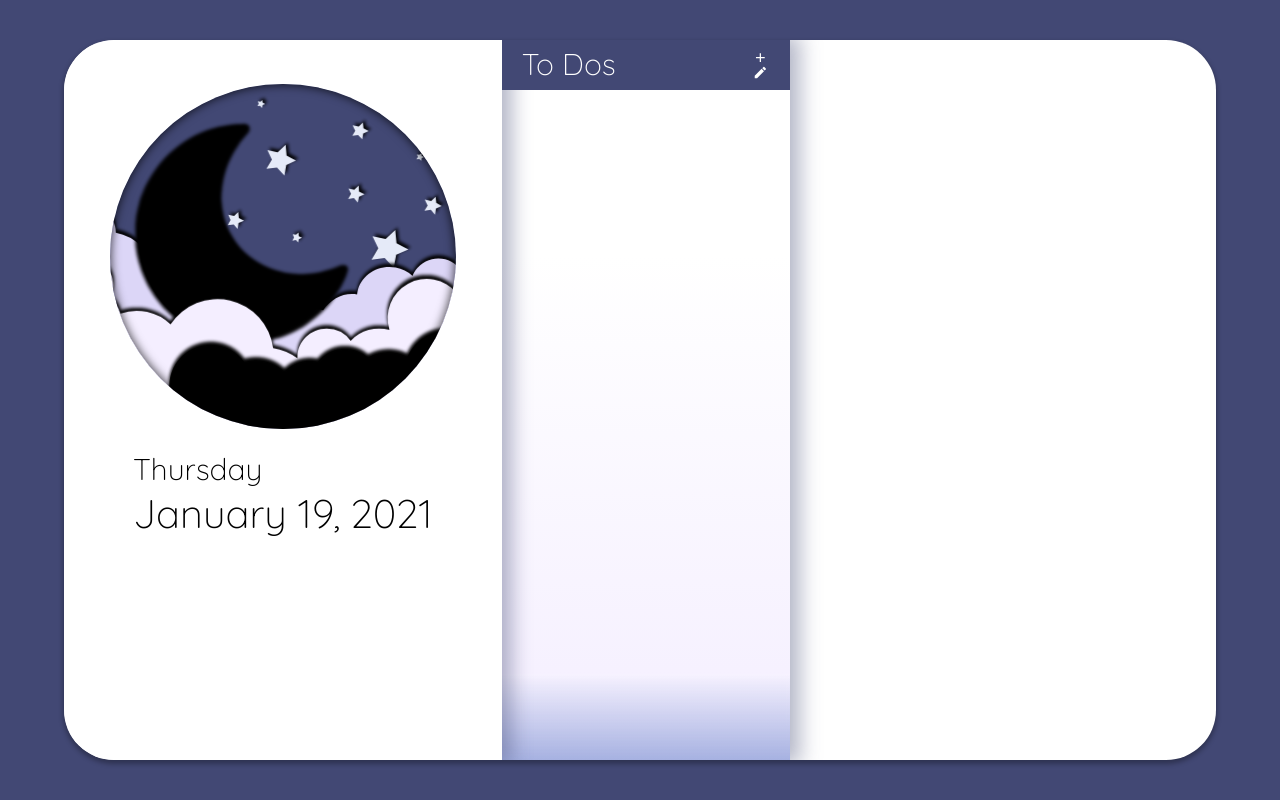
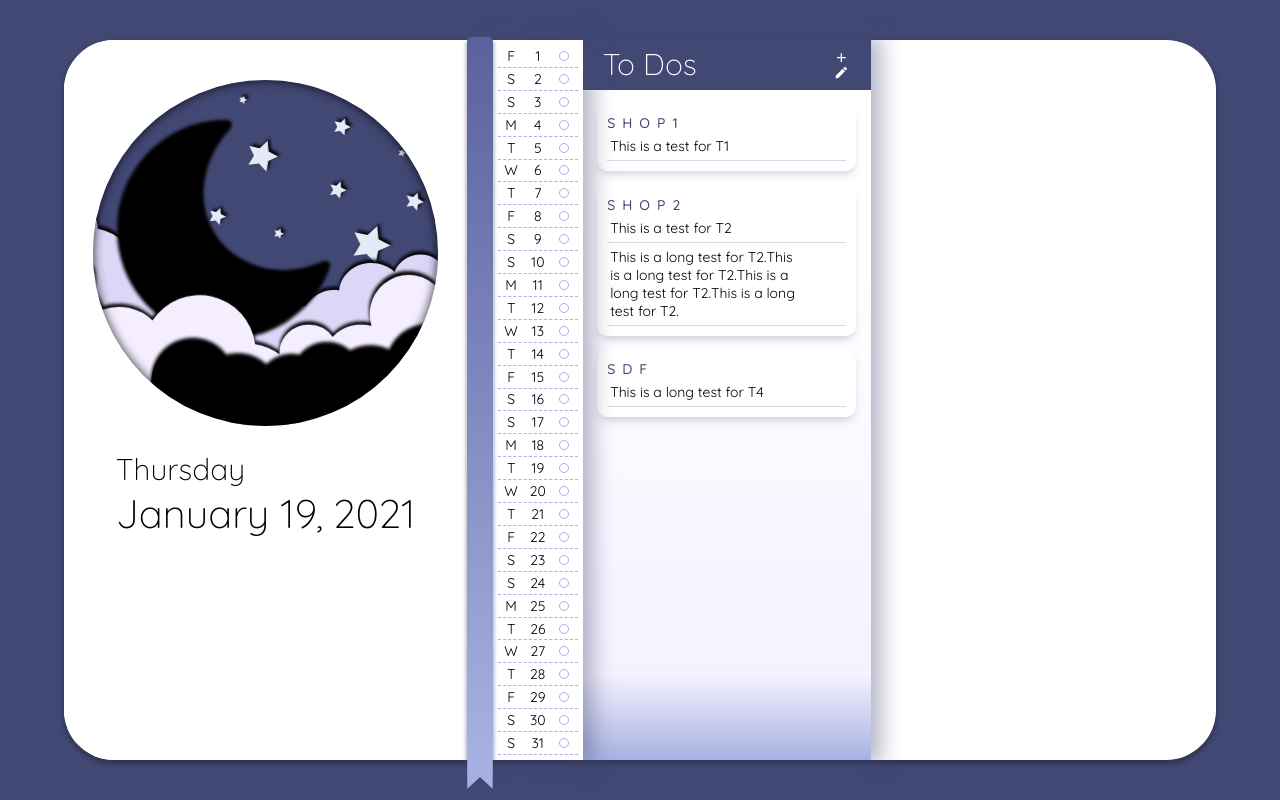
Before and after one commit to vkwho4250/react-frontend-journal, a React (Create React App) app: page / in a window 1280 px wide. Built offline with nearby package versions, Linux system fonts and the light colour scheme.

Commit message:
added DateBar display

```diff
--- a/src/components/App.jsx
+++ b/src/components/App.jsx
@@ -1,10 +1,44 @@
-import React from "react";
+import React, { useState } from "react";
 import Dashboard from "./Dashboard";
 
 function App() {
+   const today = new Date();
+
+   const [allItems, setAllItems] = useState([
+      {
+         id: 0,
+         category: "shop1",
+         content: "This is a test for T1",
+         deadline: "2021-01-23",
+      },
+      {
+         id: 1,
+         category: "shop2",
+         content: "This is a test for T2",
+         deadline: "2021-01-23",
+      },
+      {
+         id: 2,
+         category: "shop2",
+         content:
+            "This is a long test for T2.This is a long test for T2.This is a long test for T2.This is a long test for T2. ",
+         deadline: "2021-01-26",
+      },
+      {
+         id: 3,
+         category: "sdf",
+         content: "This is a long test for T4",
+         deadline: "2021-01-26",
+      },
+   ]);
+
    return (
       <div>
-         <Dashboard />
+         <Dashboard
+            today={today}
+            allItems={allItems}
+            setAllItems={setAllItems}
+         />
       </div>
    );
 }
--- a/src/components/Dashboard.css
+++ b/src/components/Dashboard.css
@@ -6,9 +6,9 @@
    width: 90vw;
    height: 90vh;
    border-radius: 50rem;
-   overflow: hidden;
    background-color: rgba(255, 255, 255);
    box-shadow: 0 3rem 5rem 1rem rgba(0, 0, 0, 0.3);
+   display: flex;
 }
 /*
 .back-display {
@@ -16,18 +16,46 @@
    height: 100%;
 } */
 
-.frosted-glass {
-   backdrop-filter: blur(10rem);
+#dashboard > div {
+   overflow: hidden;
+}
+
+#dashboard .ribbon {
+   overflow: visible;
+}
+
+.ribbon {
+   position: relative;
+   z-index: 110;
+   top: -3rem;
+   width: 2vw;
+   height: 90vh;
+   border-radius: 5rem 5rem 0 0;
+   box-shadow: 0rem 3rem 3rem 2rem rgba(66, 72, 116, 0.3);
+   background: linear-gradient(rgb(90, 97, 156), rgb(166, 177, 225));
+}
+
+.ribbon-tip {
+   position: absolute;
+   bottom: -4vh;
+   width: 100%;
+   height: 5vh;
+   /* background: red; */
+   background: rgb(166, 177, 225);
+   /* background: linear-gradient(rgb(166, 177, 225), rgb(90, 97, 156)); */
+   clip-path: polygon(100% 0, 100% 100%, 50% 70%, 0 100%, 0 50%, 0 0);
+   box-shadow: 0rem 4vh 3rem 2rem rgba(0, 0, 0, 0.9);
 }
 
 .summary-container {
-   position: absolute;
-   width: 38%;
+   position: relative;
+   z-index: 99;
+   width: 35%;
    height: 100%;
    background: white;
    /* background: linear-gradient(to right, white 80%, transparent 90%); */
    border-radius: 50rem 0 0 50rem;
-   box-shadow: 5rem 0 20rem 5rem rgba(66, 72, 116, 0.4);
+   /* box-shadow: 5rem 0 20rem 5rem rgba(66, 72, 116, 0.4); */
    display: flex;
    flex-direction: column;
    align-items: center;
--- a/src/components/Dashboard.jsx
+++ b/src/components/Dashboard.jsx
@@ -3,15 +3,15 @@ import "./Dashboard.css";
 import { ReactComponent as NightSky } from "./images/night-sky.svg";
 
 import ToDos from "./ToDos";
+import DatesBar from "./DatesBar";
 
-function Dashboard() {
+function Dashboard({ today, allItems, setAllItems }) {
    const options = {
       year: "numeric",
       month: "long",
       day: "numeric",
    };
 
-   const today = new Date();
    const currentWeekday = Intl.DateTimeFormat("en-US", {
       weekday: "long",
    }).format(today.getDay());
@@ -22,9 +22,6 @@ function Dashboard() {
 
    return (
       <div id="dashboard">
-         <div className="todos-container">
-            <ToDos today={today} />
-         </div>
          <div className="summary-container">
             <div className="circle-container">
                <div className="circle-img">
@@ -36,6 +33,12 @@ function Dashboard() {
                <h1>{todayFormatted}</h1>
             </div>
          </div>
+         <div className="ribbon">
+            <div className="ribbon-tip"></div>
+         </div>
+         <DatesBar today={today} allItems={allItems} />
+
+         <ToDos today={today} allItems={allItems} setAllItems={setAllItems} />
 
          <div className="entries-container"></div>
       </div>
--- /dev/null
+++ b/src/components/DatesBar.css
@@ -0,0 +1,12 @@
+#dates-bar {
+   position: relative;
+   z-index: 98;
+   /* left: 35%; */
+   width: 90rem;
+   height: 100%;
+   padding: 5rem;
+   background: white;
+   box-shadow: 5rem 0 20rem 5rem rgba(66, 72, 116, 0.4);
+   display: grid;
+   grid-template-rows: repeat(auto-fit, minmax(1rem, 1fr));
+}
--- /dev/null
+++ b/src/components/DatesBar.jsx
@@ -0,0 +1,32 @@
+import React, { useState, useEffect } from "react";
+import "./DatesBar.css";
+import Day from "./Day";
+
+function DatesBar({ today, allItems }) {
+   const [todayMonth, todayDate, todayYear] = today
+      .toLocaleDateString("en-US")
+      .split("/");
+   const lastDay = new Date(todayYear, todayMonth, 0).getDate();
+
+   let dateArray = [];
+   for (let i = 1; i <= lastDay; i++) {
+      dateArray.push(new Date(todayYear, todayMonth - 1, i));
+   }
+
+   const [todoDates, setTodoDates] = useState([]);
+
+   useEffect(() => {
+      let todoArray = allItems.map((item) => item.deadline);
+      setTodoDates([...new Set(todoArray)]);
+   }, [allItems]);
+
+   return (
+      <div id="dates-bar">
+         {dateArray.map((date, index) => {
+            return <Day key={index} date={date} todoDates={todoDates} />;
+         })}
+      </div>
+   );
+}
+
+export default DatesBar;
--- /dev/null
+++ b/src/components/Day.css
@@ -0,0 +1,39 @@
+.day-container {
+   border-bottom: 1rem dashed rgb(166, 177, 225);
+   display: grid;
+   grid-template-columns: repeat(3, 1fr);
+   align-items: center;
+   justify-items: center;
+}
+
+.indicator {
+   width: 10rem;
+   height: 10rem;
+   border-radius: 50%;
+   border: 1rem solid rgb(166, 177, 225);
+   cursor: pointer;
+}
+
+.indicator.task {
+   background: linear-gradient(
+      45deg,
+      var(--night-dark-purple) 50%,
+      transparent 50%
+   );
+}
+
+.indicator.event {
+   background: linear-gradient(
+      45deg,
+      transparent 50%,
+      var(--night-pink-purple) 50%
+   );
+}
+
+.event.task {
+   background: linear-gradient(
+      45deg,
+      var(--night-dark-purple) 50%,
+      var(--night-pink-purple) 50%
+   );
+}
--- /dev/null
+++ b/src/components/Day.jsx
@@ -0,0 +1,37 @@
+import React, { useState, useEffect } from "react";
+import "./Day.css";
+
+function Day({ date, todoDates }) {
+   const dayLetter = ["S", "M", "T", "W", "T", "F", "S"];
+
+   const stringDate = date.toISOString().substring(0, 10);
+
+   const [hasTodo, setHasTodo] = useState(false);
+
+   useEffect(() => {
+      checkForTodos();
+   }, [hasTodo]);
+
+   function checkForTodos() {
+      if (todoDates.includes(stringDate)) {
+         setHasTodo(true);
+      }
+   }
+
+   return (
+      <div className="day-container">
+         <div>
+            <p>{dayLetter[date.getDay()]}</p>
+         </div>
+         <div>
+            <p>{date.getDate()}</p>
+         </div>
+
+         <div>
+            <div className={"indicator" + (hasTodo ? " task" : "")}></div>
+         </div>
+      </div>
+   );
+}
+
+export default Day;
--- a/src/components/ToDos.css
+++ b/src/components/ToDos.css
@@ -1,7 +1,7 @@
 #todolist {
-   position: absolute;
+   position: relative;
    top: 0;
-   left: 38%;
+   /* left: 40%; */
    width: 25%;
    height: 100%;
    box-shadow: 5rem 0 20rem 5rem rgba(66, 72, 116, 0.4);
@@ -49,11 +49,30 @@
 
 .create-item {
    position: absolute;
+   top: -100%;
+   left: 0;
    z-index: 9;
    width: 100%;
    box-shadow: 0 5rem 5rem -3rem rgba(97, 101, 138, 0.3);
-   padding: 5rem 20rem;
+   padding: 5rem 20rem 20rem;
    background: rgba(255, 255, 255, 1);
+   transition: all 1s ease-in-out;
+}
+
+.create-item.show {
+   top: 50rem;
+}
+
+svg.create-close-btn {
+   position: absolute;
+   z-index: 10;
+   width: 20rem;
+   height: 20rem;
+   left: 50%;
+   bottom: 0%;
+   transform: translate(-50%, 50%);
+   background: rgb(66, 72, 116);
+   border-radius: 50%;
 }
 
 .create-btn {
@@ -109,6 +128,7 @@
    align-items: center;
    -ms-overflow-style: none; /* IE and Edge */
    scrollbar-width: none; /* Firefox */
+   transition: all 1s ease-in-out;
 }
 
 .list-container::-webkit-scrollbar {
--- a/src/components/ToDos.jsx
+++ b/src/components/ToDos.jsx
@@ -3,13 +3,15 @@ import "./ToDos.css";
 import ToDoList from "./ToDoList";
 import Dropdown from "./Dropdown";
 
-import Slide from "@material-ui/core/Slide";
 import AddIcon from "@material-ui/icons/Add";
 import EditIcon from "@material-ui/icons/Edit";
 import Collapse from "@material-ui/core/Collapse";
 import ExpandMoreIcon from "@material-ui/icons/ExpandMore";
+import ExpandLessIcon from "@material-ui/icons/ExpandLess";
 
-function ToDos(props) {
+function ToDos({ today, allItems, setAllItems }) {
+   const todayString = today.toISOString().substring(0, 10);
+
    const [suggestionDisplay, setSuggestionDisplay] = useState(false);
    const [itemsOverflow, setItemsOverflow] = useState(false);
    const [createDisplay, setCreateDisplay] = useState(false);
@@ -21,31 +23,36 @@ function ToDos(props) {
       id: 0,
       category: "",
       content: "",
+      deadline: todayString,
    });
 
-   const [allItems, setAllItems] = useState([
-      // {
-      //    id: 0,
-      //    category: "shop1",
-      //    content: "This is a test for T1",
-      // },
-      // {
-      //    id: 1,
-      //    category: "shop2",
-      //    content: "This is a test for T2",
-      // },
-      // {
-      //    id: 2,
-      //    category: "shop2",
-      //    content:
-      //       "This is a long test for T2.This is a long test for T2.This is a long test for T2.This is a long test for T2. ",
-      // },
-      // {
-      //    id: 3,
-      //    category: "sdf",
-      //    content: "This is a long test for T4",
-      // },
-   ]);
+   // const [allItems, setAllItems] = useState([
+   //    {
+   //       id: 0,
+   //       category: "shop1",
+   //       content: "This is a test for T1",
+   //       deadline: new Date(2021, 1, 22),
+   //    },
+   //    {
+   //       id: 1,
+   //       category: "shop2",
+   //       content: "This is a test for T2",
+   //       deadline: new Date(2021, 1, 25),
+   //    },
+   //    {
+   //       id: 2,
+   //       category: "shop2",
+   //       content:
+   //          "This is a long test for T2.This is a long test for T2.This is a long test for T2.This is a long test for T2. ",
+   //       deadline: new Date(2021, 1, 26),
+   //    },
+   //    {
+   //       id: 3,
+   //       category: "sdf",
+   //       content: "This is a long test for T4",
+   //       deadline: new Date(2021, 1, 26),
+   //    },
+   // ]);
 
    const [categories, setCategories] = useState([""]);
 
@@ -78,6 +85,7 @@ function ToDos(props) {
          id: itemID,
          category: allItems[itemID].category,
          content: allItems[itemID].content,
+         deadline: allItems[itemID].deadline,
       });
    }
 
@@ -106,6 +114,7 @@ function ToDos(props) {
             id: allItems.length + 1,
             category: "",
             content: "",
+            deadline: todayString,
          });
       }
 
@@ -198,12 +207,15 @@ function ToDos(props) {
                <EditIcon
                   onMouseOver={changeHeaderDisplay}
                   className="btn-icon"
-                  name="Edit lists"
+                  name="Edit categories"
                />
             </div>
          </div>
-         <Slide direction="down" in={createDisplay} mountOnEnter unmountOnExit>
-            <div className="create-item">
+         <div className={"create-item" + (createDisplay ? " show" : "")}>
+            <ExpandLessIcon
+               onClick={changeCreateDisplay}
+               className="btn-icon create-close-btn"
+            />
             <form>
                <input
                   className="input-content"
@@ -238,12 +250,21 @@ function ToDos(props) {
                      </ul>
                   </div>
                </Collapse>
+               <input
+                  className="input-deadline"
+                  type="date"
+                  min={today.toISOString().slice(0, 10)}
+                  onChange={updateItem}
+                  name="deadline"
+                  value={newItem.deadline}
+                  placeholder="Deadline"
+               ></input>
                <button className="create-btn" onClick={addItem}>
                   {action}
                </button>
             </form>
          </div>
-         </Slide>
+
          <div className="list-container">
             {categories.map((category, index) => {
                let categoryItems = itemsInCategory(category);
```
Also changed, not shown: src/components/Calendar.css (deleted, +0 -7 lines), src/components/Calendar.jsx (deleted, +0 -36 lines), 1 other file (tests, documents, lock files or other folders). Lines whose indentation alone changed are shown as unchanged.
